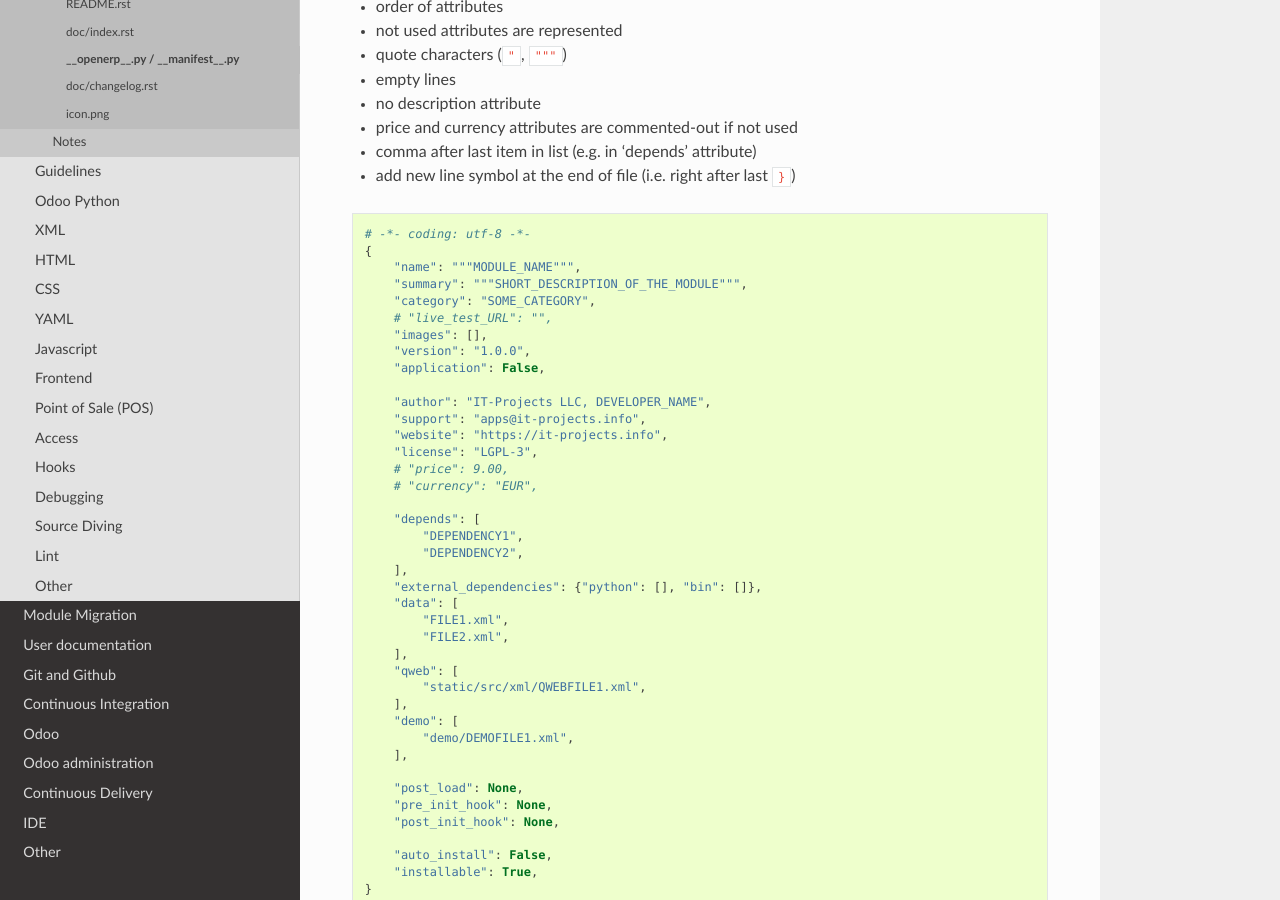
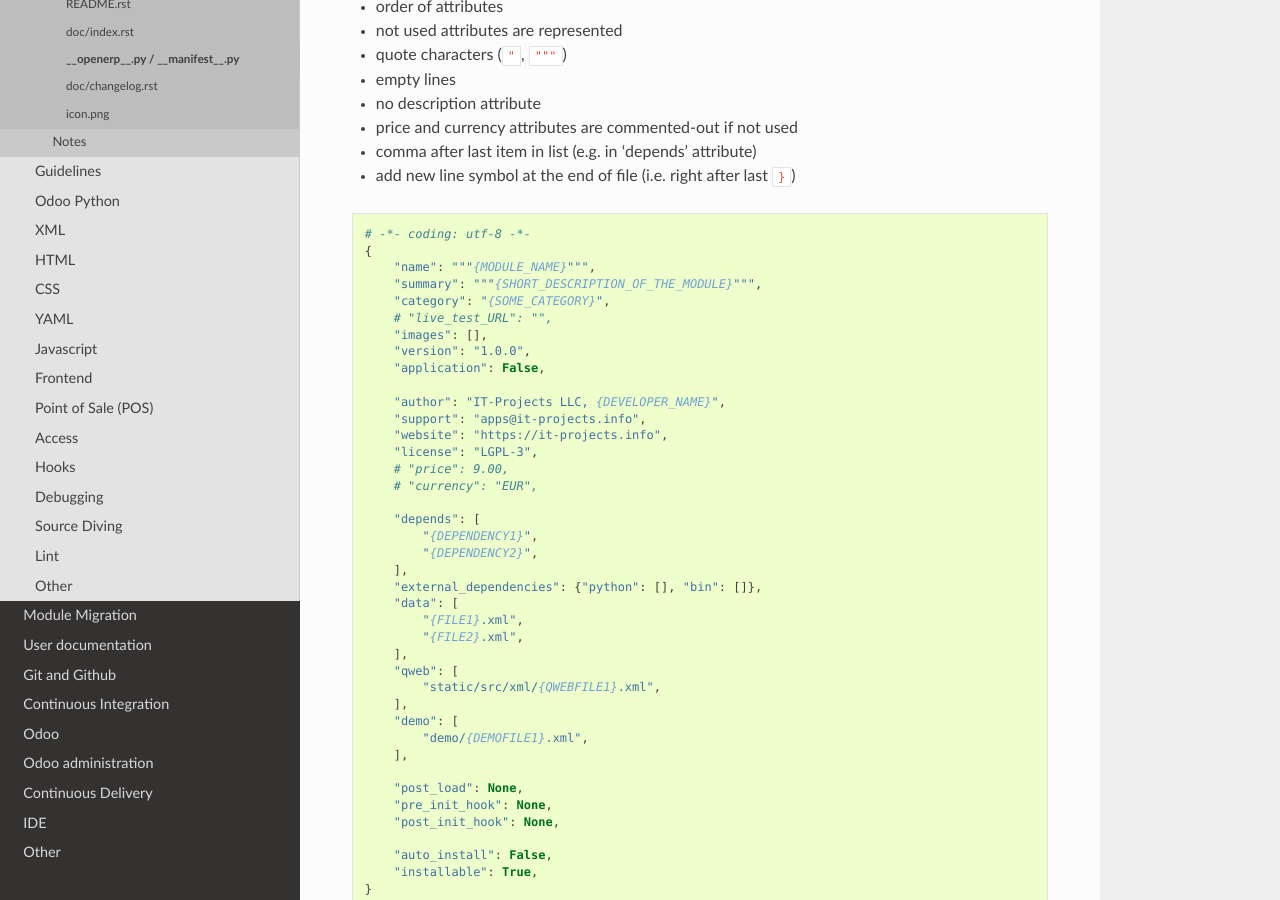
Before and after one commit to itpp-labs/odoo-development, a Sphinx documentation site: the page built from docs/dev/docs/__openerp__.py.rst, in a window 1280 px wide and 900 px high, scrolled down 783 px. Built offline with Sphinx 7.4.7 and the Read the Docs theme 2.0.0, drawn with Linux system fonts in a browser that asks for light colours; pages that are not in the unit, such as notebooks, are missing from menus.

Commit message:
manifest: put placeholder to braces to make automatic travis checks

```diff
--- a/docs/dev/docs/__openerp__.py.rst
+++ b/docs/dev/docs/__openerp__.py.rst
@@ -28,15 +28,15 @@ Use example below as template. What are important here:
 
     # -*- coding: utf-8 -*-
     {
-        "name": """MODULE_NAME""",
-        "summary": """SHORT_DESCRIPTION_OF_THE_MODULE""",
-        "category": "SOME_CATEGORY",
+        "name": """{MODULE_NAME}""",
+        "summary": """{SHORT_DESCRIPTION_OF_THE_MODULE}""",
+        "category": "{SOME_CATEGORY}",
         # "live_test_URL": "",
         "images": [],
         "version": "1.0.0",
         "application": False,
 
-        "author": "IT-Projects LLC, DEVELOPER_NAME",
+        "author": "IT-Projects LLC, {DEVELOPER_NAME}",
         "support": "apps@it-projects.info",
         "website": "https://it-projects.info",
         "license": "LGPL-3",
@@ -44,19 +44,19 @@ Use example below as template. What are important here:
         # "currency": "EUR",
 
         "depends": [
-            "DEPENDENCY1",
-            "DEPENDENCY2",
+            "{DEPENDENCY1}",
+            "{DEPENDENCY2}",
         ],
         "external_dependencies": {"python": [], "bin": []},
         "data": [
-            "FILE1.xml",
-            "FILE2.xml",
+            "{FILE1}.xml",
+            "{FILE2}.xml",
         ],
         "qweb": [
-            "static/src/xml/QWEBFILE1.xml",
+            "static/src/xml/{QWEBFILE1}.xml",
         ],
         "demo": [
-            "demo/DEMOFILE1.xml",
+            "demo/{DEMOFILE1}.xml",
         ],
 
         "post_load": None,
```
